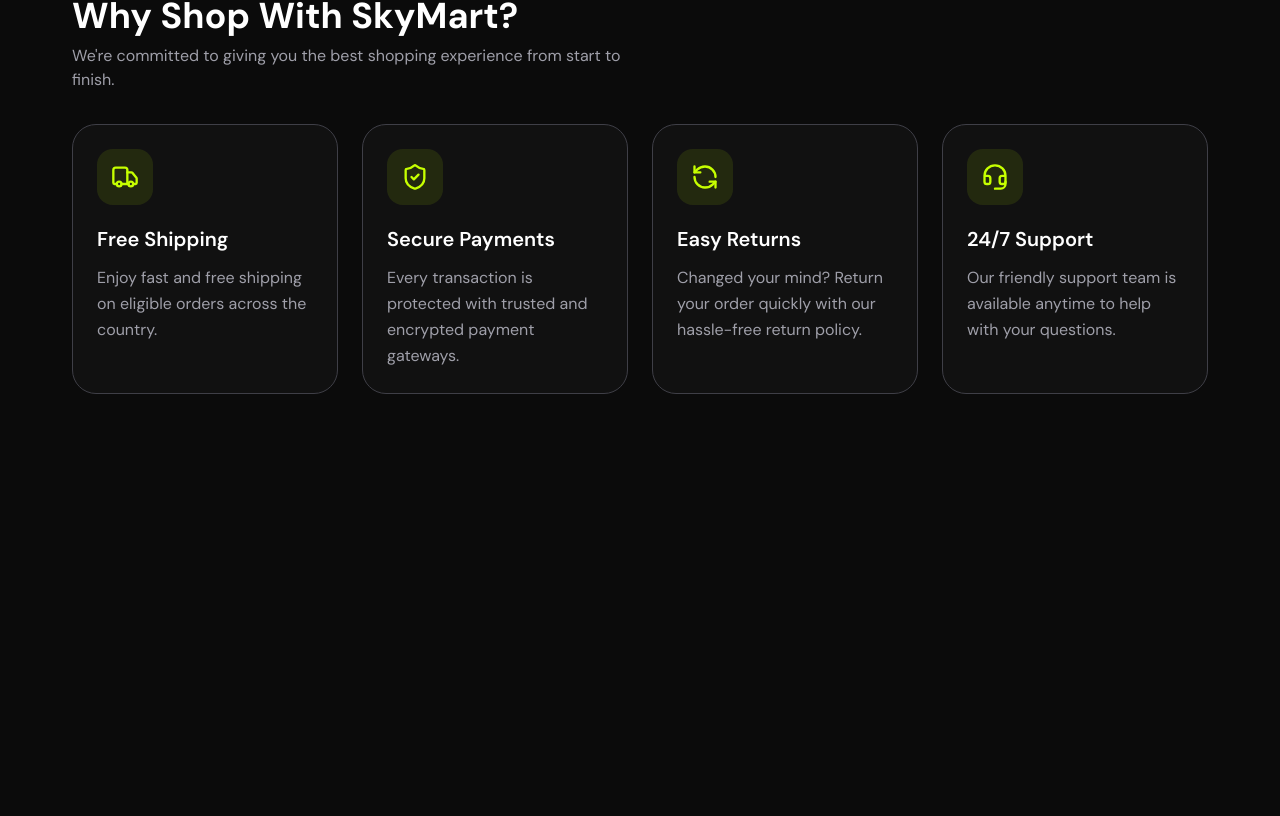
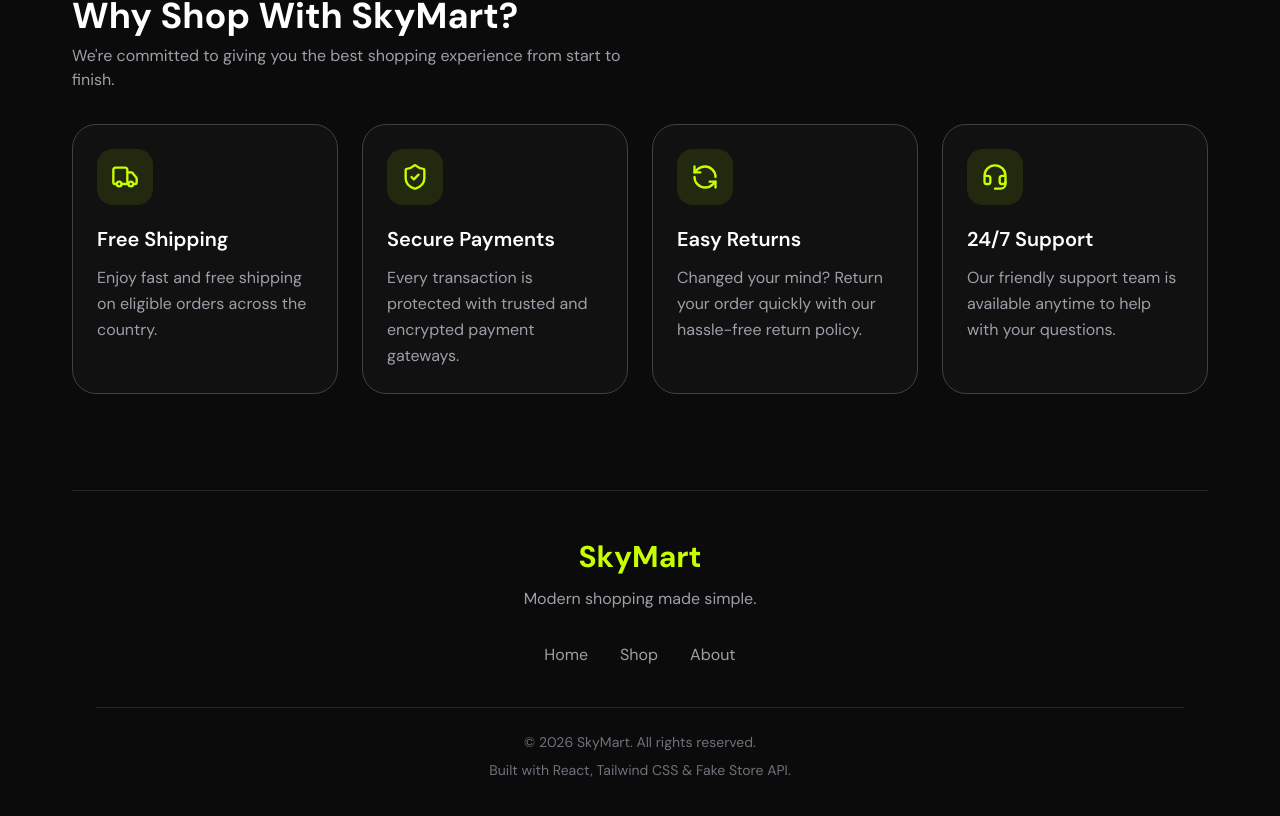
Before and after one commit to md-alihaider/cohort-3, a React (Vite) app in the folder Projects/SkyMart-Ecommerce/: page /home in a window 1280 px wide. Shown: the part 1373-2189 px from the top of the page. Before the commit the page ends 1767 px from the top, so only its background shows below. Built offline with nearby package versions, Linux system fonts and the light colour scheme; no server answers; sample sign-in values are in the browser's storage.

Commit message:
feat: add Footer component to HomePage for improved layout and navigation

```diff
--- /dev/null
+++ b/Projects/SkyMart-Ecommerce/src/components/components-layouts/Footer/Footer.jsx
@@ -0,0 +1,51 @@
+import { Link } from "react-router";
+
+const Footer = () => {
+  return (
+    <footer className="mt-24 border-t border-zinc-800">
+      <div className="mx-auto max-w-7xl px-6 py-12">
+        {/* Brand */}
+        <div className="text-center">
+          <h2 className="text-3xl font-bold text-primary">SkyMart</h2>
+
+          <p className="mt-3 text-zinc-400">Modern shopping made simple.</p>
+        </div>
+
+        {/* Navigation */}
+        <div className="mt-8 flex justify-center gap-8">
+          <Link
+            to="/"
+            className="text-zinc-400 transition-colors hover:text-primary"
+          >
+            Home
+          </Link>
+
+          <Link
+            to="/shop"
+            className="text-zinc-400 transition-colors hover:text-primary"
+          >
+            Shop
+          </Link>
+
+          <Link
+            to="/about"
+            className="text-zinc-400 transition-colors hover:text-primary"
+          >
+            About
+          </Link>
+        </div>
+
+        {/* Copyright */}
+        <div className="mt-10 border-t border-zinc-800 pt-6 text-center text-sm text-zinc-500">
+          <p>© {new Date().getFullYear()} SkyMart. All rights reserved.</p>
+
+          <p className="mt-2">
+            Built with React, Tailwind CSS & Fake Store API.
+          </p>
+        </div>
+      </div>
+    </footer>
+  );
+};
+
+export default Footer;
--- a/Projects/SkyMart-Ecommerce/src/pages/HomePage.jsx
+++ b/Projects/SkyMart-Ecommerce/src/pages/HomePage.jsx
@@ -1,3 +1,4 @@
+import Footer from "../components/components-layouts/Footer/Footer";
 import Categories from "../components/home/Categories/Categories";
 import FeaturedProducts from "../components/home/FeaturedProducts/FeaturedProducts";
 import Hero from "../components/home/Hero";
@@ -13,7 +14,8 @@
       <Categories />
       <FeaturedProducts />
       <TopRatedProducts />
-      <WhyChooseUs/>
+      <WhyChooseUs />
+      <Footer/>
     </main>
   );
 };
```
